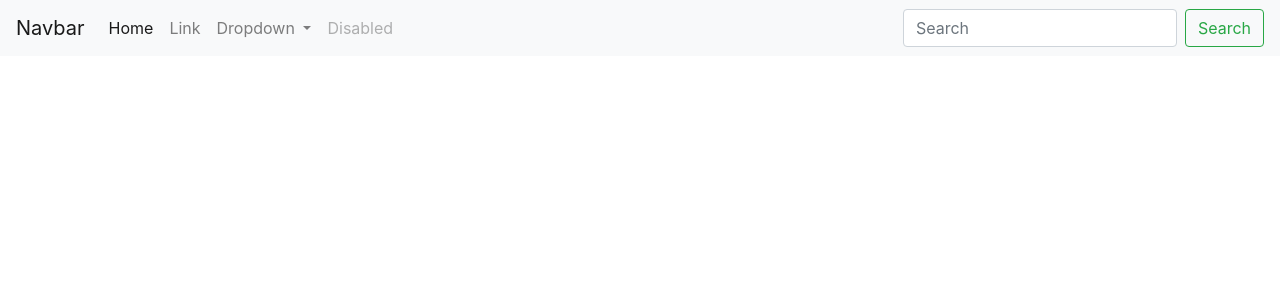
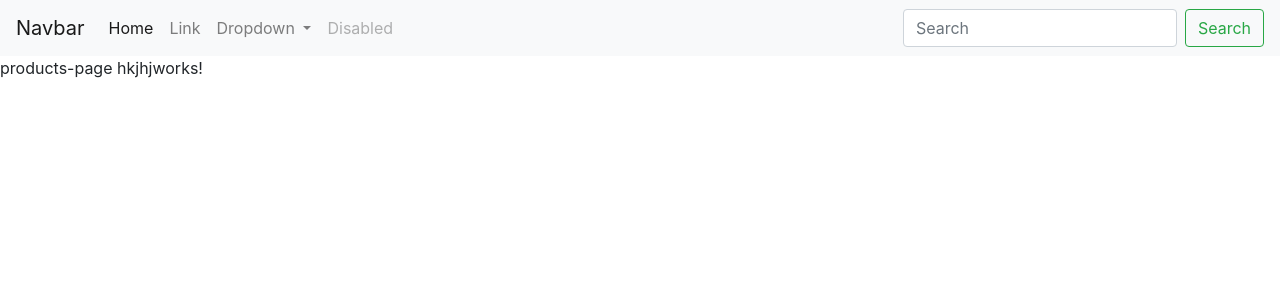
Before and after one commit to SantiagoTettamanti/elisaSite, an Angular app in the folder project-elisa/: page /products in a window 1280 px wide. Before the commit this address led to /. Shown: the top 300 px of the page. Built offline with nearby package versions, Linux system fonts and the light colour scheme.

Commit message:
Added angular routing. Routed all components.

```diff
--- a/project-elisa/src/app/app-routing.module.ts
+++ b/project-elisa/src/app/app-routing.module.ts
@@ -1,7 +1,20 @@
 import { NgModule } from '@angular/core';
 import { Routes, RouterModule } from '@angular/router';
+import {AboutMePageComponent} from './about-me-page/about-me-page.component';
+import {ContactPageComponent} from './contact-page/contact-page.component';
+import {CollectionPageComponent} from './collection-page/collection-page.component';
+import {IllustrationsPageComponent} from './illustrations-page/illustrations-page.component';
+import { ProductsPageComponent } from './products-page/products-page.component';
+import { LandingPageComponent } from './landing-page/landing-page.component';
 
-const routes: Routes = [];
+const routes: Routes = [
+  { path: 'about', component: AboutMePageComponent },
+  { path: 'contact', component: ContactPageComponent },
+  { path: 'collection', component: CollectionPageComponent},
+  { path: 'illustrations', component: IllustrationsPageComponent},
+  { path: 'products', component: ProductsPageComponent},
+  { path: '', component: LandingPageComponent }
+];
 
 @NgModule({
   imports: [RouterModule.forRoot(routes)],
--- a/project-elisa/src/app/app.component.html
+++ b/project-elisa/src/app/app.component.html
@@ -1 +1,2 @@
 <app-navbar></app-navbar>
+<router-outlet></router-outlet>
--- a/project-elisa/src/app/products-page/products-page.component.html
+++ b/project-elisa/src/app/products-page/products-page.component.html
@@ -1 +1 @@
-<p>products-page works!</p>
+<p>products-page hkjhjworks!</p>
```
